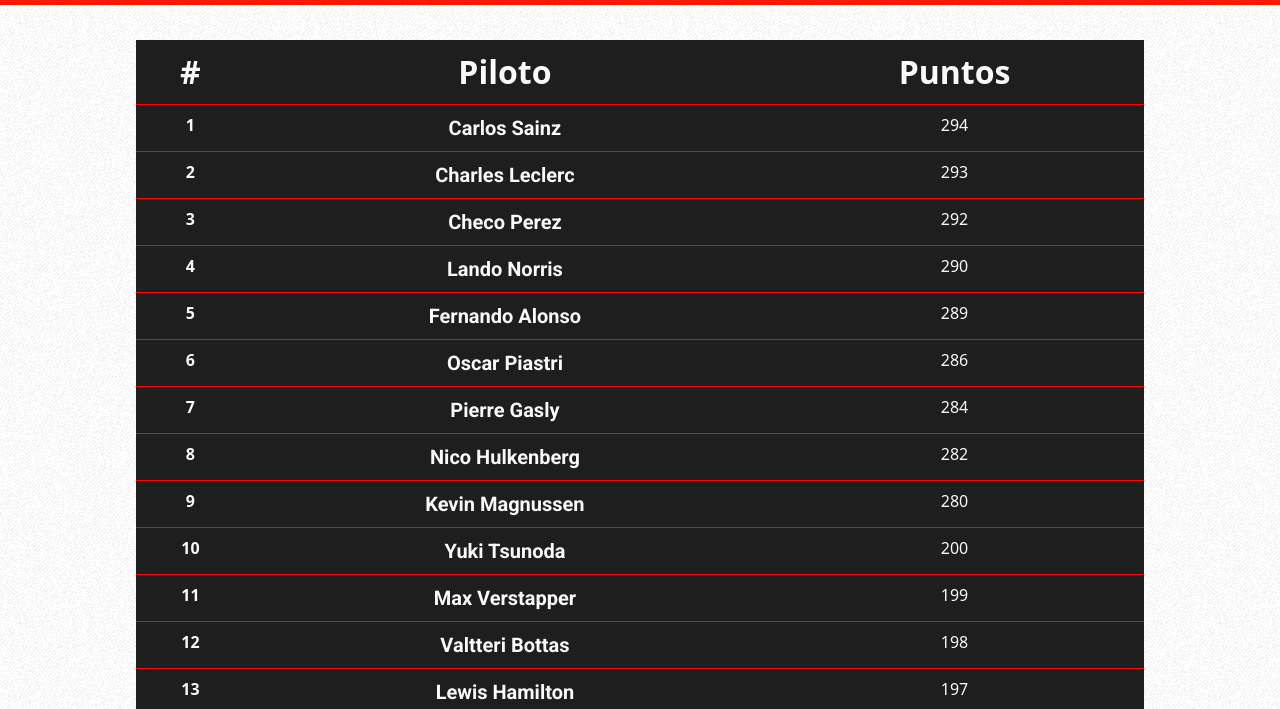
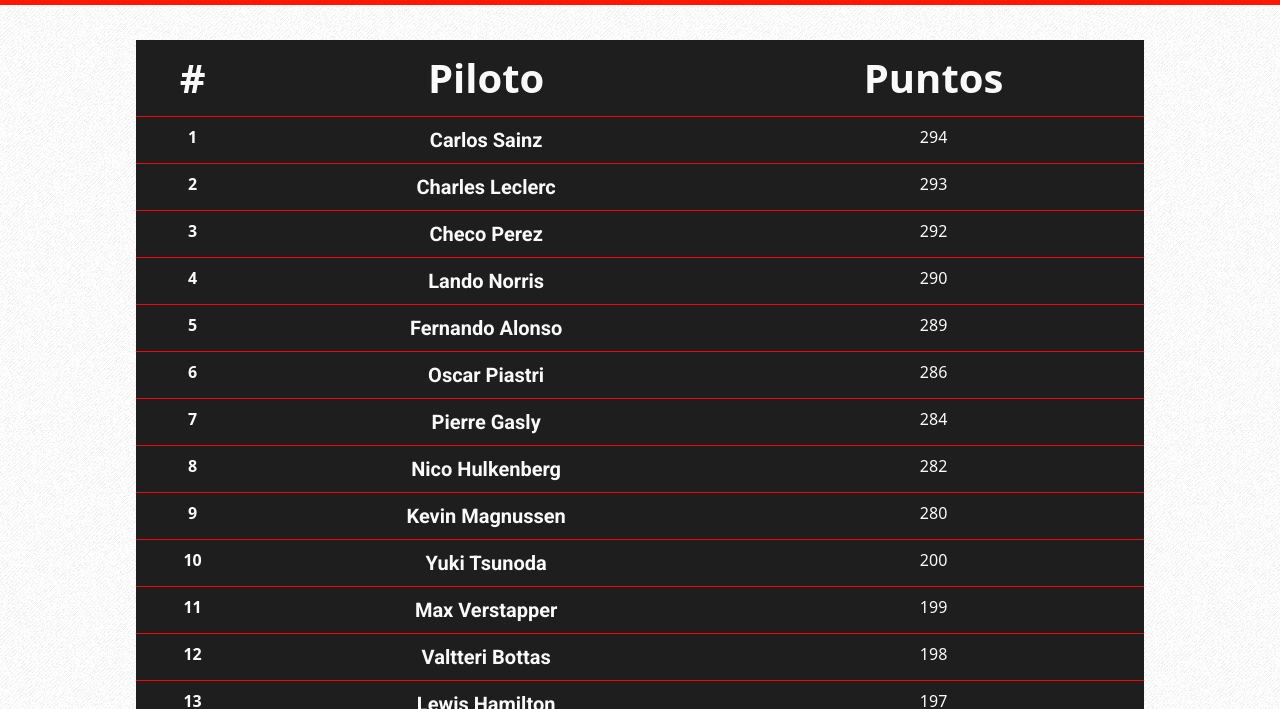
Before and after one commit to Jromah/coder-53845, a plain HTML site: page pages/posiciones.html in a window 1280 px wide. Shown: the part 91-800 px from the top of the page. Drawn offline with nearby package versions, Linux system fonts and the light colour scheme.

Commit message:
arreglos

```diff
--- a/css/style.css
+++ b/css/style.css
@@ -289,7 +289,7 @@ main .banner-index h2 {
 }
 
 .main-position section table thead {
-    font-size: xx-large;
+    font-size: 2.5rem;
 }
 
 .main-position section td {
```
